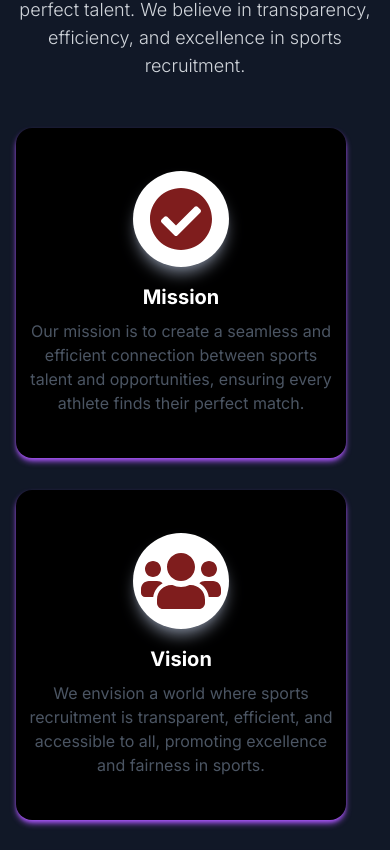
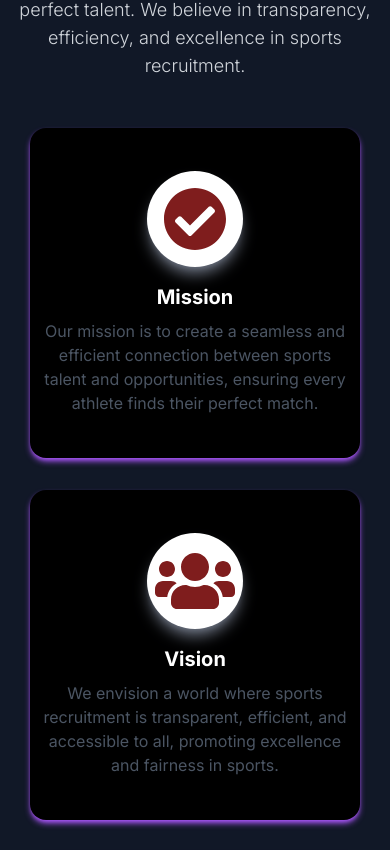
Before and after one commit to jamesjoy-2k24/Pro-Pulse-Next-js, a Next.js app: page / in a window 390 px wide. Shown: the part 1112-1962 px from the top of the page. Built offline with nearby package versions, Linux system fonts and the light colour scheme.

Commit message:
responsive grid modification

```diff
--- a/pages/About.tsx
+++ b/pages/About.tsx
@@ -37,7 +37,7 @@ const AboutUs = () => {
           initial={{ opacity: 0 }}
           animate={{ opacity: 1 }}
           transition={{ duration: 1, delay: 1 }}
-          className="grid grid-cols-1 md:grid-cols-2 lg:grid-cols-4 gap-8 "
+          className="flex flex-wrap justify-center lg:grid-cols-4 gap-8"
         >
           <div className="text-center shadow-md hover:bg-white hover:text-black duration-300 transition-all text-white bg-black p-3 shadow-purple-500 border-none rounded-2xl w-[330px] h-[330px] flex flex-col justify-center">
             <FaCheckCircle className="text-8xl text-red-900 mx-auto mb-4 shadow-lg shadow-gray-500 rounded-full py-4 border-none bg-white" />
```
Also changed, not shown: 1 other file (tests, documents, lock files or other folders).
